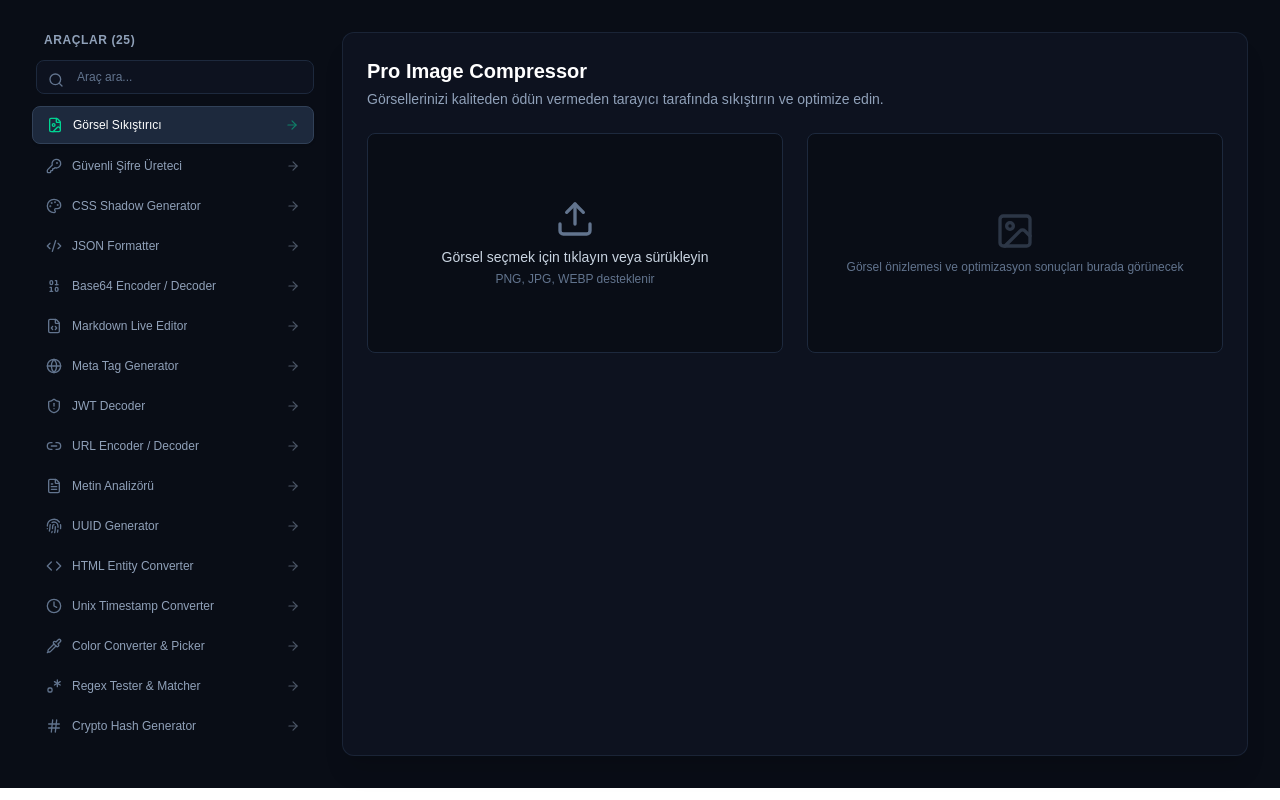
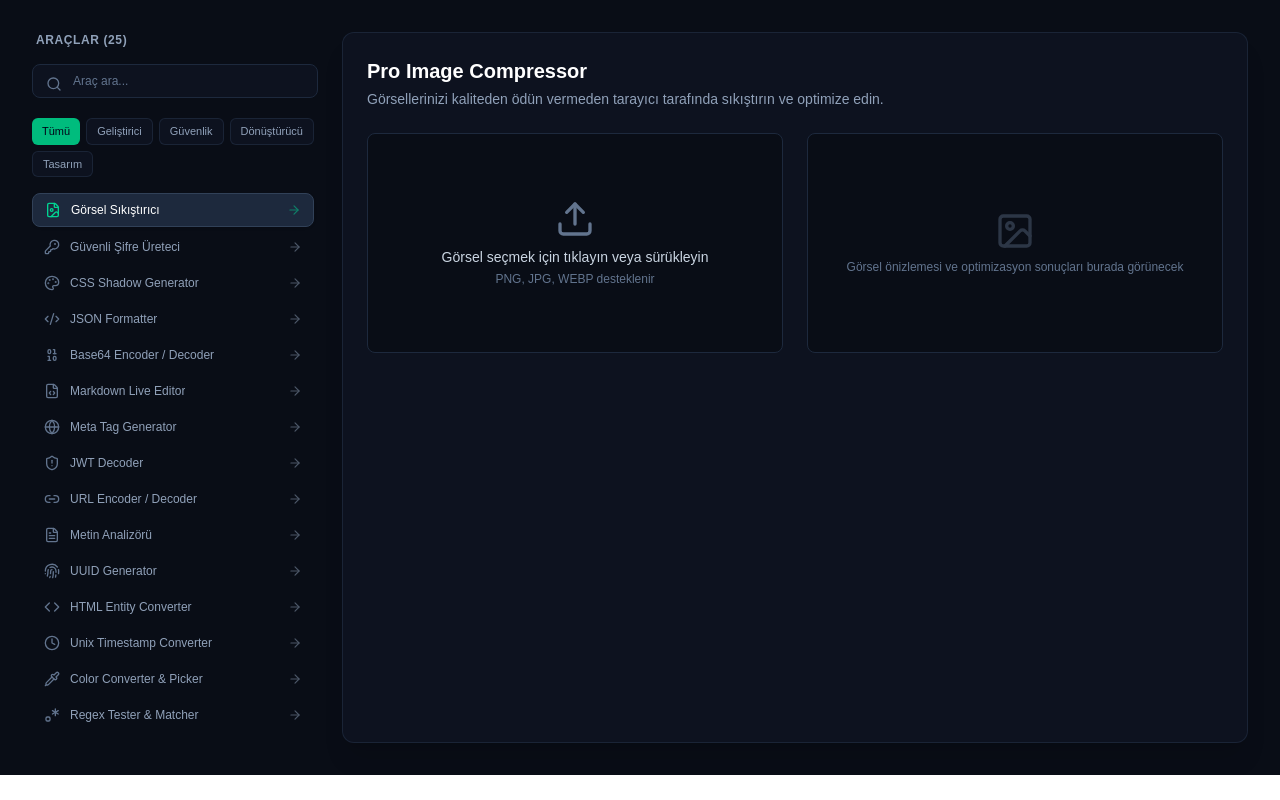
Before and after one commit to MuhammedEdev/privatools, a Next.js app: page /studio in a window 1280 px wide. Built offline with nearby package versions, Linux system fonts and the light colour scheme.

Commit message:
feat: add category filter tabs and tag mapping for developer tools in studio

```diff
--- a/src/app/studio/page.tsx
+++ b/src/app/studio/page.tsx
@@ -38,38 +38,49 @@ import SlugGenerator from "@/components/tools/SlugGenerator";
 export default function StudioPage() {
   const [activeTab, setActiveTab] = useState<string>("compressor");
   const [searchQuery, setSearchQuery] = useState<string>("");
+  const [selectedCategory, setSelectedCategory] = useState<string>("all");
 
   const toolsList = [
-    { id: "compressor", name: "Görsel Sıkıştırıcı", icon: FileImage, component: ImageCompressor },
-    { id: "password", name: "Güvenli Şifre Üreteci", icon: KeyRound, component: PasswordGenerator },
-    { id: "shadow", name: "CSS Shadow Generator", icon: Palette, component: BoxShadowGenerator },
-    { id: "json", name: "JSON Formatter", icon: Code2, component: JsonFormatter },
-    { id: "base64", name: "Base64 Encoder / Decoder", icon: Binary, component: Base64Converter },
-    { id: "markdown", name: "Markdown Live Editor", icon: FileCode, component: MarkdownEditor },
-    { id: "meta", name: "Meta Tag Generator", icon: Globe, component: MetaTagGenerator },
-    { id: "jwt", name: "JWT Decoder", icon: ShieldAlert, component: JwtDecoder },
-    { id: "url", name: "URL Encoder / Decoder", icon: Link2, component: UrlEncoderDecoder },
-    { id: "text", name: "Metin Analizörü", icon: FileText, component: TextAnalyzer },
-    { id: "uuid", name: "UUID Generator", icon: Fingerprint, component: UuidGenerator },
-    { id: "html", name: "HTML Entity Converter", icon: Code, component: HtmlEntityConverter },
-    { id: "timestamp", name: "Unix Timestamp Converter", icon: Clock, component: UnixTimestampConverter },
-    { id: "color", name: "Color Converter & Picker", icon: Pipette, component: ColorPicker },
-    { id: "regex", name: "Regex Tester & Matcher", icon: Regex, component: RegexTester },
-    { id: "hash", name: "Crypto Hash Generator", icon: Hash, component: HashGenerator },
-    { id: "flexbox", name: "Flexbox Visual Playground", icon: LayoutGrid, component: FlexboxPlayground },
-    { id: "lorem", name: "Lorem Ipsum Generator", icon: AlignLeft, component: LoremIpsumGenerator },
-    { id: "qr", name: "QR Code Generator", icon: QrCode, component: QrGenerator },
-    { id: "unit", name: "CSS Unit Converter", icon: Ruler, component: CssUnitConverter },
-    { id: "gradient", name: "CSS Gradient Generator", icon: Sparkles, component: CssGradientGenerator },
-    { id: "ts", name: "JSON to TS Converter", icon: Braces, component: JsonToTsConverter },
-    { id: "keycode", name: "Keycode Info", icon: Keyboard, component: KeycodeInfo },
-    { id: "jsx", name: "HTML to JSX Converter", icon: FileSpreadsheet, component: HtmlToJsxConverter },
-    { id: "slug", name: "Slug Generator", icon: Link, component: SlugGenerator },
+    { id: "compressor", name: "Görsel Sıkıştırıcı", category: "design", icon: FileImage, component: ImageCompressor },
+    { id: "password", name: "Güvenli Şifre Üreteci", category: "security", icon: KeyRound, component: PasswordGenerator },
+    { id: "shadow", name: "CSS Shadow Generator", category: "design", icon: Palette, component: BoxShadowGenerator },
+    { id: "json", name: "JSON Formatter", category: "dev", icon: Code2, component: JsonFormatter },
+    { id: "base64", name: "Base64 Encoder / Decoder", category: "converter", icon: Binary, component: Base64Converter },
+    { id: "markdown", name: "Markdown Live Editor", category: "dev", icon: FileCode, component: MarkdownEditor },
+    { id: "meta", name: "Meta Tag Generator", category: "dev", icon: Globe, component: MetaTagGenerator },
+    { id: "jwt", name: "JWT Decoder", category: "security", icon: ShieldAlert, component: JwtDecoder },
+    { id: "url", name: "URL Encoder / Decoder", category: "converter", icon: Link2, component: UrlEncoderDecoder },
+    { id: "text", name: "Metin Analizörü", category: "dev", icon: FileText, component: TextAnalyzer },
+    { id: "uuid", name: "UUID Generator", category: "security", icon: Fingerprint, component: UuidGenerator },
+    { id: "html", name: "HTML Entity Converter", category: "converter", icon: Code, component: HtmlEntityConverter },
+    { id: "timestamp", name: "Unix Timestamp Converter", category: "converter", icon: Clock, component: UnixTimestampConverter },
+    { id: "color", name: "Color Converter & Picker", category: "design", icon: Pipette, component: ColorPicker },
+    { id: "regex", name: "Regex Tester & Matcher", category: "dev", icon: Regex, component: RegexTester },
+    { id: "hash", name: "Crypto Hash Generator", category: "security", icon: Hash, component: HashGenerator },
+    { id: "flexbox", name: "Flexbox Visual Playground", category: "design", icon: LayoutGrid, component: FlexboxPlayground },
+    { id: "lorem", name: "Lorem Ipsum Generator", category: "dev", icon: AlignLeft, component: LoremIpsumGenerator },
+    { id: "qr", name: "QR Code Generator", category: "design", icon: QrCode, component: QrGenerator },
+    { id: "unit", name: "CSS Unit Converter", category: "design", icon: Ruler, component: CssUnitConverter },
+    { id: "gradient", name: "CSS Gradient Generator", category: "design", icon: Sparkles, component: CssGradientGenerator },
+    { id: "ts", name: "JSON to TS Converter", category: "dev", icon: Braces, component: JsonToTsConverter },
+    { id: "keycode", name: "Keycode Info", category: "dev", icon: Keyboard, component: KeycodeInfo },
+    { id: "jsx", name: "HTML to JSX Converter", category: "converter", icon: FileSpreadsheet, component: HtmlToJsxConverter },
+    { id: "slug", name: "Slug Generator", category: "dev", icon: Link, component: SlugGenerator },
   ];
 
-  const filteredTools = toolsList.filter((tool) =>
-    tool.name.toLowerCase().includes(searchQuery.toLowerCase())
-  );
+  const categories = [
+    { id: "all", name: "Tümü" },
+    { id: "dev", name: "Geliştirici" },
+    { id: "security", name: "Güvenlik" },
+    { id: "converter", name: "Dönüştürücü" },
+    { id: "design", name: "Tasarım" },
+  ];
+
+  const filteredTools = toolsList.filter((tool) => {
+    const matchesSearch = tool.name.toLowerCase().includes(searchQuery.toLowerCase());
+    const matchesCategory = selectedCategory === "all" || tool.category === selectedCategory;
+    return matchesSearch && matchesCategory;
+  });
 
   const ActiveComponent = toolsList.find((t) => t.id === activeTab)?.component || ImageCompressor;
 
@@ -77,16 +88,17 @@ export default function StudioPage() {
     <div className="min-h-[calc(100vh-4rem)] bg-[#090D16] text-slate-100 flex flex-col p-4 sm:p-6 lg:p-8">
       <main className="max-w-7xl w-full mx-auto grid grid-cols-1 lg:grid-cols-12 gap-6 flex-1">
 
-        {/* Sol Sidebar & Arama */}
-        <aside className="lg:col-span-3 space-y-3">
-          <div className="flex items-center justify-between px-3">
+        {/* Sol Sidebar & Arama & Kategoriler */}
+        <aside className="lg:col-span-3 space-y-4">
+          <div className="flex items-center justify-between px-1">
             <span className="text-xs font-semibold text-slate-400 uppercase tracking-wider">
-              Araçlar ({toolsList.length})
+              Araçlar ({filteredTools.length})
             </span>
           </div>
 
-          <div className="relative px-1">
-            <Search className="w-4 h-4 text-slate-500 absolute left-4 top-3" />
+          {/* Arama Barı */}
+          <div className="relative">
+            <Search className="w-4 h-4 text-slate-500 absolute left-3.5 top-3" />
             <input
               type="text"
               placeholder="Araç ara..."
@@ -96,7 +108,25 @@ export default function StudioPage() {
             />
           </div>
 
-          <div className="space-y-1 max-h-[650px] overflow-y-auto pr-1">
+          {/* Kategori Filtreleri */}
+          <div className="flex flex-wrap gap-1.5 pt-1">
+            {categories.map((cat) => (
+              <button
+                key={cat.id}
+                onClick={() => setSelectedCategory(cat.id)}
+                className={`px-2.5 py-1 rounded-md text-[11px] font-medium transition-all ${
+                  selectedCategory === cat.id
+                    ? "bg-emerald-500 text-slate-950 font-bold"
+                    : "bg-[#0D121F] text-slate-400 hover:text-white border border-slate-800/80"
+                }`}
+              >
+                {cat.name}
+              </button>
+            ))}
+          </div>
+
+          {/* Araç Listesi */}
+          <div className="space-y-1 max-h-[550px] overflow-y-auto pr-1">
             {filteredTools.map((tool) => {
               const IconComponent = tool.icon;
               const isActive = activeTab === tool.id;
@@ -104,7 +134,7 @@ export default function StudioPage() {
                 <button
                   key={tool.id}
                   onClick={() => setActiveTab(tool.id)}
-                  className={`w-full flex items-center justify-between px-3.5 py-2.5 rounded-lg text-xs font-medium transition-all ${
+                  className={`w-full flex items-center justify-between px-3 py-2 rounded-lg text-xs font-medium transition-all ${
                     isActive
                       ? "bg-slate-800 text-white border border-slate-700 shadow-sm"
                       : "text-slate-400 hover:text-slate-200 hover:bg-slate-900/60"
@@ -119,7 +149,7 @@ export default function StudioPage() {
               );
             })}
             {filteredTools.length === 0 && (
-              <p className="text-xs text-slate-500 text-center py-4">Araç bulunamadı.</p>
+              <p className="text-xs text-slate-500 text-center py-6">Araç bulunamadı.</p>
             )}
           </div>
         </aside>
```
